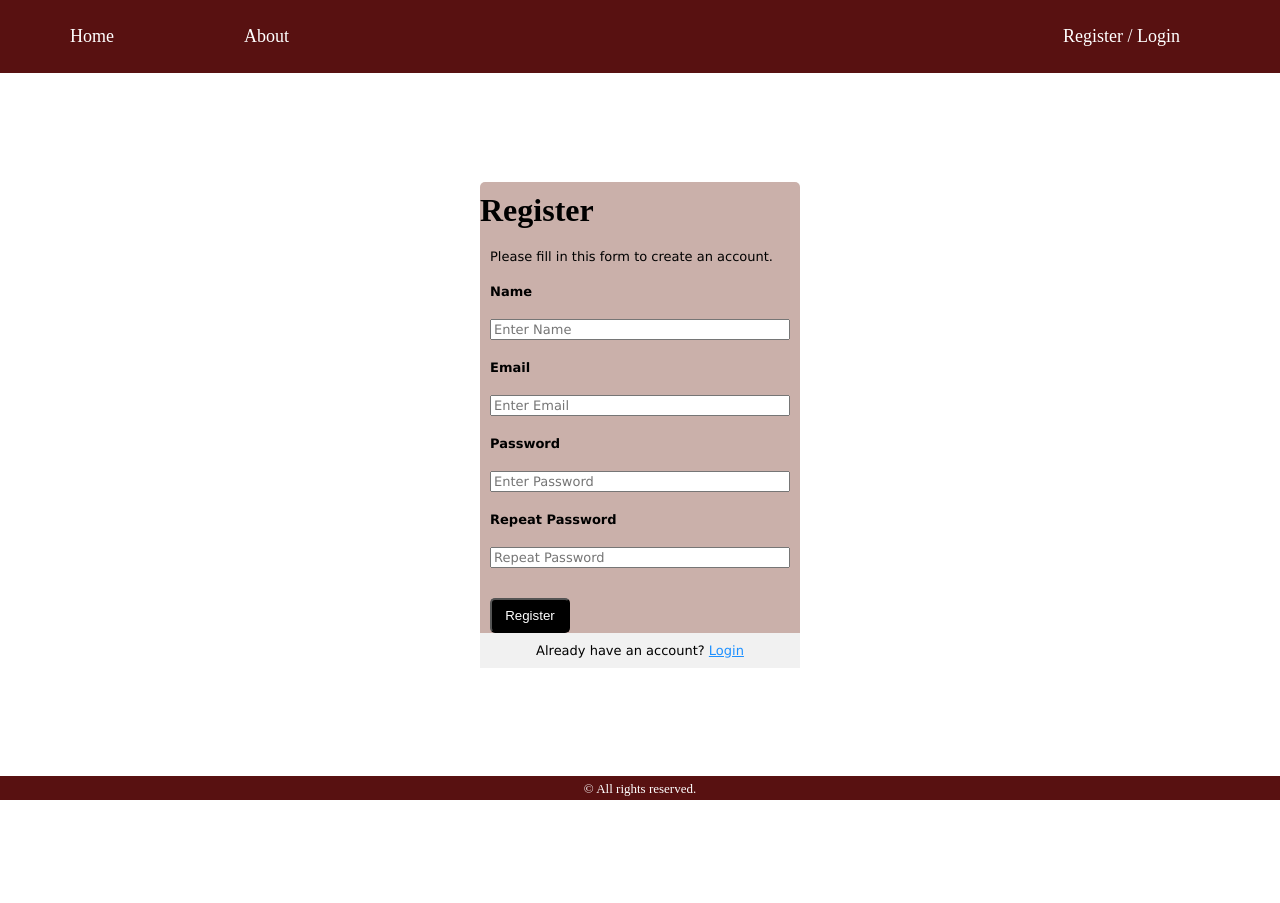
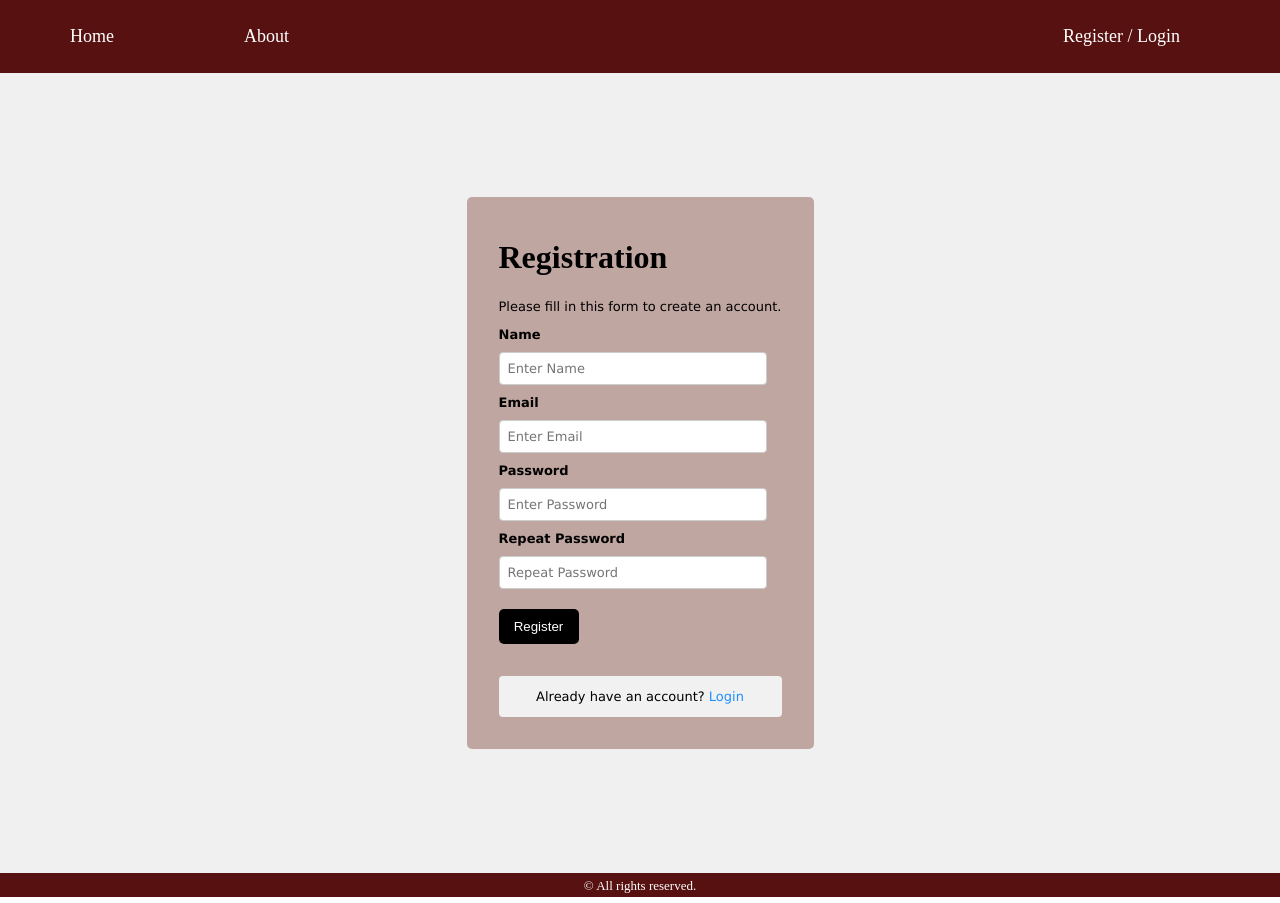
Before and after one commit to priyajana/LC-capstone-project-The-Bookshelf, a React (Vite) app in the folder front-end/: page /register in a window 1280 px wide. Before the commit the page ends 806 px from the top, so only its background shows below. Built offline with nearby package versions, Linux system fonts and the light colour scheme; no server answers.

Commit message:
Adding form validation for registration, Added Custommsg component

```diff
--- a/front-end/src/App.css
+++ b/front-end/src/App.css
@@ -194,6 +194,5 @@
 .custom-message {
 
   font-size: 10px;
-  margin: 10px 0;
-
+  padding: 2px
 }
--- a/front-end/src/components/Register/Register.css
+++ b/front-end/src/components/Register/Register.css
@@ -1,58 +1,66 @@
-.register-container{
-
+.register-container {
   display: flex;
   justify-content: center;
   align-items: center;
-  flex: 1;
-
+  min-height: 100vh; /* Fill full screen */
+  background-color: #f0f0f0;
 }
 
-/* Add padding to containers */
 .reg_container {
-  width:20rem;
-        /* background-color: rgba(214, 189, 144, 0.788); */
-        background-color:rgba(100, 23, 4, 0.336);
-        border-radius: 5px;
-        display: flex;
-        flex-direction: column;
-
+  background-color: rgba(100, 23, 4, 0.336);
+  border-radius: 5px;
+  display: flex;
+  flex-direction: column;
+  padding: 2rem;
+  width: fit-content;
+  min-width: 280px;
 }
 
-
- label,input,p
-{
-  margin:10px;
+label,
+input,
+p {
   font-family: Verdana, Geneva, Tahoma, sans-serif;
   font-size: small;
-
-
 }
 
-h1{
-     padding:10px;
+input {
+  width: 250px;
+  padding: 0.5rem;
+  margin: 10px 0;
+  border-radius: 4px;
+  border: 1px solid #ccc;
 }
-/* Set a style for the submit button */
+
+h1 {
+  padding: 10px 0;
+  margin: 0;
+}
+
 .registerbtn {
-  width:5rem;
+  width: 5rem;
   background: black;
-  margin-left:10px;
-  margin-top:20px;
+  margin-top: 10px;
   border-radius: 5px;
   height: 35px;
-  color:white;
+  color: white;
+  border: none;
+  cursor: pointer;
+  align-self: flex-start;
 }
 
 .registerbtn:hover {
-  opacity: 1;
+  opacity: 0.9;
 }
 
-/* Add a blue text color to links */
 a {
   color: dodgerblue;
+  text-decoration: none;
 }
 
-/* Set a grey background color and center the text of the "sign in" section */
-.signin {
+.container.signin {
   background-color: #f1f1f1;
   text-align: center;
+
+  margin-top: 0.5rem;
+  border-radius: 4px;
 }
--- a/front-end/src/components/Register/Register.jsx
+++ b/front-end/src/components/Register/Register.jsx
@@ -4,10 +4,12 @@
 import { Link } from "react-router-dom";
 import { useState } from 'react';
 import { useNavigate } from 'react-router-dom';
+import CustomMsg from '../shared/CustomMsg';
 
 import './Register.css';
 
-
+// This component handles the registration functionality for the application
+// It allows users to enter their username, email, password, and repeat password, validates the input, and submits the data.
 
 export default function Register(){
 
@@ -20,6 +22,8 @@ export default function Register(){
   });
 
    const [message, setMessage] = useState('');
+  const [errors, setErrors] = useState({});
+
    const handleChange = (e) => {
     setFormData({
       ...formData,
@@ -27,7 +31,8 @@ export default function Register(){
     });
   };
 
-
+  // Function to validate form data
+  // This function checks if the form data meets the required criteria
   function validateForm(data){
         const errors = {};
 
@@ -45,26 +50,27 @@ export default function Register(){
 
         if (!data.password) {
             errors.password = 'Password is required';
+        } else if (data.password.length < 8) {
+            errors.password = 'Password must be at least 8 characters long';
         }
-
         if (!data.repeat_password) {
             errors.repeat_password = 'Repeat Password is required';
+        }
+        else if (data.password !== data.repeat_password) {
+            errors.repeat_password = 'Passwords do not match';
         }
 
         return errors;
     }
 
+  // Function to handle form submission
+  // This function will be called when the form is submitted
   const handleSubmit = async (e) => {
     e.preventDefault();
-
-    const errors = validateForm(formData);
-    if (Object.keys(errors).length > 0) {
-        const errorList = Object.values(errors).join(' | ');
-      setMessage(errorList);
-      return;
-    }
-
-    try {
+    const newErrors = validateForm(formData);
+    setErrors(newErrors);
+    if (Object.keys(newErrors).length === 0) {
+        try {
       const response = await fetch('http://localhost:8080/user/register', {
         method: 'POST',
         headers: {
@@ -84,35 +90,43 @@ export default function Register(){
         }, 2000);  // 2-second delay to show message
       } else {
         const errorData = await response.json();
-        setMessage(errorData.message || 'Registration failed.');
+        setErrors({ server: errorData.message || 'Registration failed.' });
       }
     } catch (error) {
       console.error('Error:', error);
+      setErrors({ server: 'An error occurred during registration.' });
+    }
+    }
 
-    }
+
   };
 
     return(
    <div className="register-container">
    <form onSubmit={handleSubmit}>
         <div className="reg_container">
-            <h1>Register</h1>
+            <h1>Registration</h1>
                     <p>Please fill in this form to create an account.</p>
 
                     <label><b>Name</b></label>
                     <input type="text" placeholder="Enter Name" name="username" id="username" value={formData.username} onChange={handleChange} required/>
+                    {errors.username && <CustomMsg message={errors.username} customStyle={{ color: 'red' }} />}
 
                     <label ><b>Email</b></label>
                     <input type="text" placeholder="Enter Email" name="email" id="email" value={formData.email} onChange={handleChange} required/>
+                    {errors.email && <CustomMsg message={errors.email} customStyle={{ color: 'red' }} />}
 
                     <label ><b>Password</b></label>
                     <input type="password" placeholder="Enter Password" name="password" id="psw" value={formData.password} onChange={handleChange} required/>
+                    {errors.password && <CustomMsg message={errors.password} customStyle={{ color: 'red' }} />}
 
                     <label ><b>Repeat Password</b></label>
                     <input type="password" placeholder="Repeat Password" name="repeat_password" id="psw-repeat" value={formData.repeat_password} onChange={handleChange} required/>
+                    {errors.repeat_password && <CustomMsg message={errors.repeat_password} customStyle={{ color: 'red' }} />}
 
                     <button type="submit" className="registerbtn">Register</button>
-                    {message && <p style={{ color: 'green' }}>{message}</p>}
+                    <CustomMsg message={message} customStyle={{ color: 'green' }} />
+
                 <div className="container signin">
                     <p>Already have an account? <Link to="/login">Login</Link></p>
                 </div>
--- a/front-end/src/components/shared/CustomMsg.jsx
+++ b/front-end/src/components/shared/CustomMsg.jsx
@@ -1,7 +1,7 @@
 export default function CustomMsg({message,customStyle}) {
     return (
-        <div className="custom-message" style={customStyle}>
-           <p>{message}</p>
+        <div  style={customStyle}>
+           <p className="custom-message">{message}</p>
         </div>
     );
 }
```
